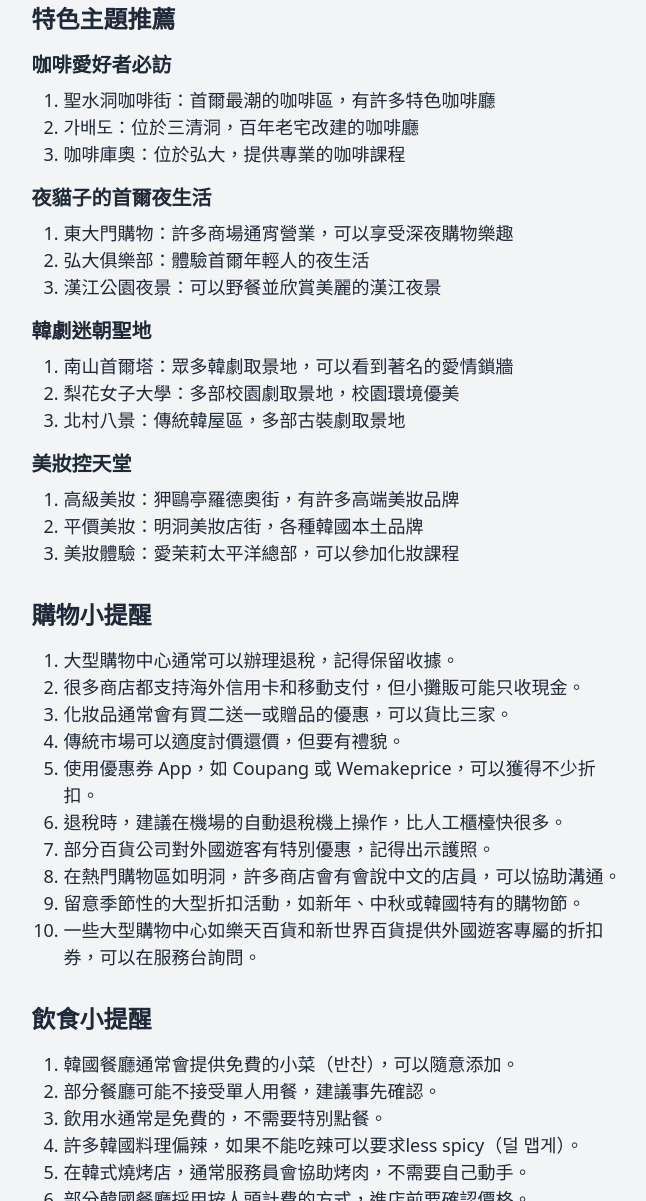
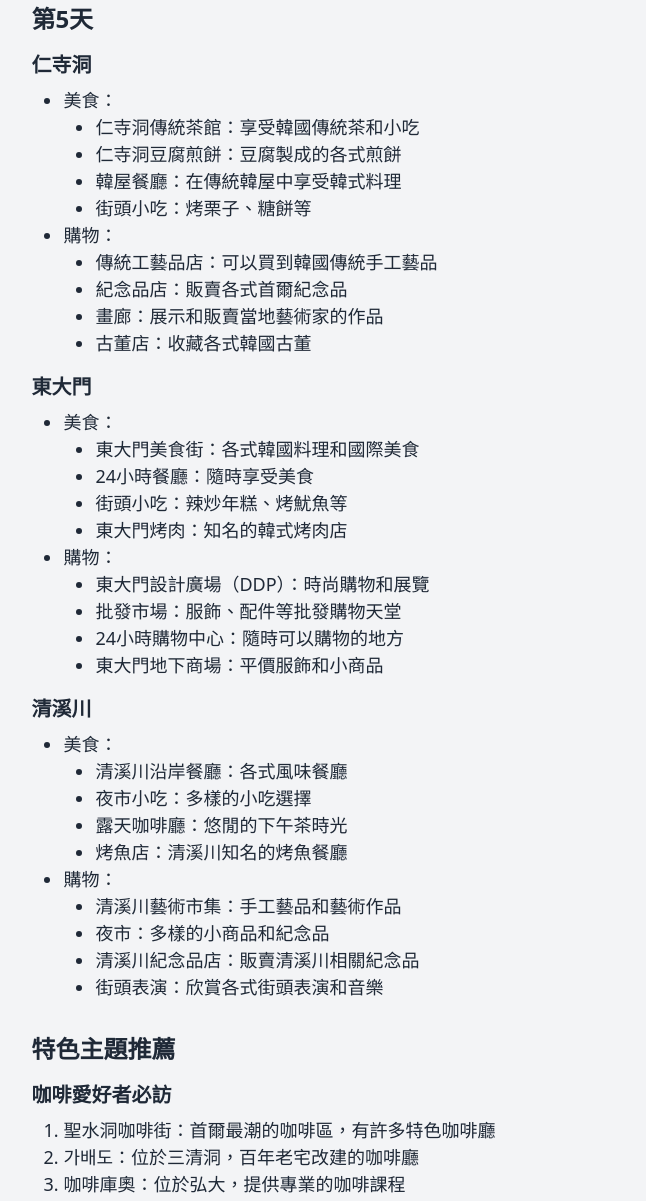
Before and after one commit to HazelnutParadise/Seoul_5-day_travel_guide, a plain HTML site: page index.html in a window 1280 px wide. Shown: the part 4405-5606 px from the top of the page, without its empty margins (71-717 px from the left). Drawn offline with nearby package versions, Linux system fonts and the light colour scheme.

Commit message:
Add files via upload

```diff
--- a/index.html
+++ b/index.html
@@ -335,6 +335,64 @@
           </ul>
         </li>
       </ul>
+      <h2 id="第5天" class="text-2xl font-semibold mt-8 mb-4">第5天</h2>
+      <h3 id="仁寺洞" class="text-xl font-semibold mb-2">仁寺洞</h3>
+      <ul class="list-disc ml-8 mb-4">
+        <li>美食：
+          <ul class="list-disc ml-8">
+            <li>仁寺洞傳統茶館：享受韓國傳統茶和小吃</li>
+            <li>仁寺洞豆腐煎餅：豆腐製成的各式煎餅</li>
+            <li>韓屋餐廳：在傳統韓屋中享受韓式料理</li>
+            <li>街頭小吃：烤栗子、糖餅等</li>
+          </ul>
+        </li>
+        <li>購物：
+          <ul class="list-disc ml-8">
+            <li>傳統工藝品店：可以買到韓國傳統手工藝品</li>
+            <li>紀念品店：販賣各式首爾紀念品</li>
+            <li>畫廊：展示和販賣當地藝術家的作品</li>
+            <li>古董店：收藏各式韓國古董</li>
+          </ul>
+        </li>
+      </ul>
+      <h3 id="東大門" class="text-xl font-semibold mb-2">東大門</h3>
+      <ul class="list-disc ml-8 mb-4">
+        <li>美食：
+          <ul class="list-disc ml-8">
+            <li>東大門美食街：各式韓國料理和國際美食</li>
+            <li>24小時餐廳：隨時享受美食</li>
+            <li>街頭小吃：辣炒年糕、烤魷魚等</li>
+            <li>東大門烤肉：知名的韓式烤肉店</li>
+          </ul>
+        </li>
+        <li>購物：
+          <ul class="list-disc ml-8">
+            <li>東大門設計廣場（DDP）：時尚購物和展覽</li>
+            <li>批發市場：服飾、配件等批發購物天堂</li>
+            <li>24小時購物中心：隨時可以購物的地方</li>
+            <li>東大門地下商場：平價服飾和小商品</li>
+          </ul>
+        </li>
+      </ul>
+      <h3 id="清溪川" class="text-xl font-semibold mb-2">清溪川</h3>
+      <ul class="list-disc ml-8 mb-4">
+        <li>美食：
+          <ul class="list-disc ml-8">
+            <li>清溪川沿岸餐廳：各式風味餐廳</li>
+            <li>夜市小吃：多樣的小吃選擇</li>
+            <li>露天咖啡廳：悠閒的下午茶時光</li>
+            <li>烤魚店：清溪川知名的烤魚餐廳</li>
+          </ul>
+        </li>
+        <li>購物：
+          <ul class="list-disc ml-8">
+            <li>清溪川藝術市集：手工藝品和藝術作品</li>
+            <li>夜市：多樣的小商品和紀念品</li>
+            <li>清溪川紀念品店：販賣清溪川相關紀念品</li>
+            <li>街頭表演：欣賞各式街頭表演和音樂</li>
+          </ul>
+        </li>
+      </ul>
       <h2 id="特色主題推薦" class="text-2xl font-semibold mt-8 mb-4">特色主題推薦</h2>
       <h3 id="咖啡愛好者必訪" class="text-xl font-semibold mb-2">咖啡愛好者必訪</h3>
       <ol class="list-decimal ml-8 mb-4">
```
